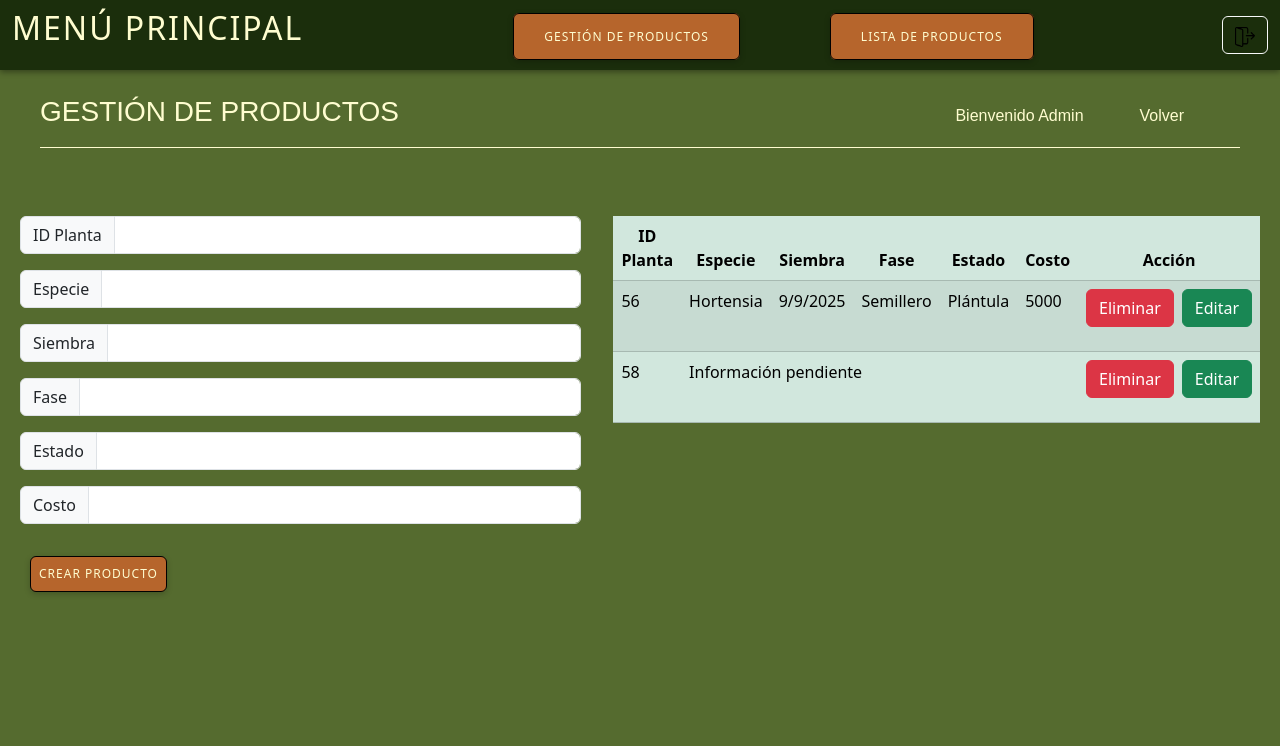
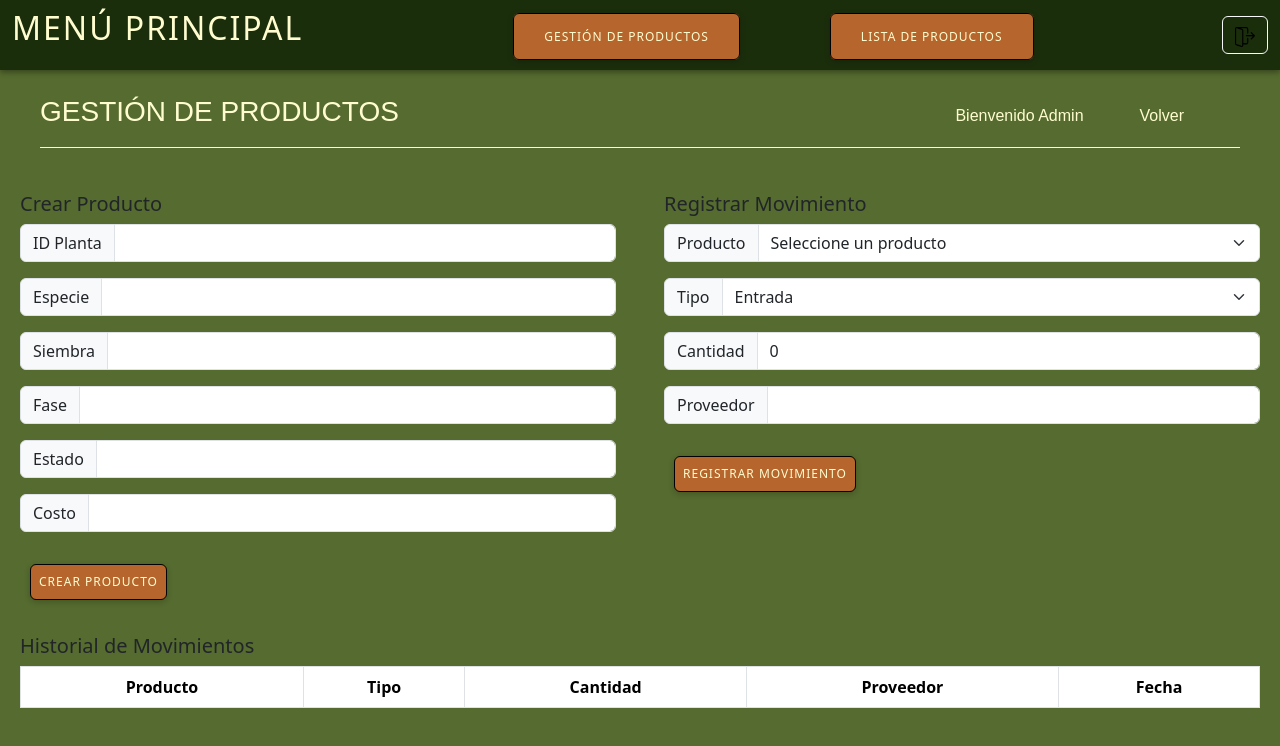
Before and after one commit to Mael22Jimenez/Proyecto-ADSO-POSM, a React (Vite) app: page /home in a window 1280 px wide. Both pictures are taken after a click on the link "GESTIÓN DE PRODUCTOS". Shown: the top 746 px of the page. Built offline with nearby package versions, Linux system fonts and the light colour scheme.

Commit message:
modificaciones al frontend-propuesta 1

```diff
--- a/src/components/gestion_productos.tsx
+++ b/src/components/gestion_productos.tsx
@@ -1,12 +1,75 @@
-import React from 'react';
+import React, { useState } from 'react';
 import './Dashboard.css';
-
 
 interface Props {
   onBack: () => void;
 }
 
 const GestionProductos: React.FC<Props> = ({ onBack }) => {
+  // Lista de productos
+  const [productos, setProductos] = useState([
+    { id: 56, especie: "Hortensia", siembra: "9/9/2025", fase: "Semillero", estado: "Plántula", costo: 5000, stock: 0 },
+    { id: 58, especie: "Orquídea Morada", siembra: "10/9/2025", fase: "Crecimiento", estado: "Saludable", costo: 8000, stock: 0 },
+  ]);
+
+  // Movimientos
+  const [movimientos, setMovimientos] = useState<{producto: number, tipo: string, cantidad: number, proveedor: string, fecha: string}[]>([]);
+
+  // Formularios
+  const [nuevoProducto, setNuevoProducto] = useState({ id: "", especie: "", siembra: "", fase: "", estado: "", costo: "" });
+  const [movimiento, setMovimiento] = useState({ producto: "", tipo: "entrada", cantidad: 0, proveedor: "" });
+
+  // Manejo de cambios
+  const handleProductoChange = (e: React.ChangeEvent<HTMLInputElement>) => {
+    const { id, value } = e.target;
+    setNuevoProducto({ ...nuevoProducto, [id]: value });
+  };
+
+  const handleMovimientoChange = (e: React.ChangeEvent<HTMLInputElement | HTMLSelectElement>) => {
+    const { id, value } = e.target;
+    setMovimiento({ ...movimiento, [id]: value });
+  };
+
+  // Crear producto
+  const crearProducto = () => {
+    if (!nuevoProducto.id || !nuevoProducto.especie) return;
+    const nuevo = {
+      id: parseInt(nuevoProducto.id),
+      especie: nuevoProducto.especie,
+      siembra: nuevoProducto.siembra,
+      fase: nuevoProducto.fase,
+      estado: nuevoProducto.estado,
+      costo: parseInt(nuevoProducto.costo),
+      stock: 0
+    };
+    setProductos([...productos, nuevo]);
+    setNuevoProducto({ id: "", especie: "", siembra: "", fase: "", estado: "", costo: "" });
+  };
+
+  // Registrar movimiento
+  const registrarMovimiento = () => {
+    const productoIndex = productos.findIndex(p => p.id === parseInt(movimiento.producto));
+    if (productoIndex !== -1) {
+      const nuevosProductos = [...productos];
+      if (movimiento.tipo === "entrada") {
+        nuevosProductos[productoIndex].stock += parseInt(movimiento.cantidad.toString());
+      } else {
+        nuevosProductos[productoIndex].stock -= parseInt(movimiento.cantidad.toString());
+      }
+      setProductos(nuevosProductos);
+
+      setMovimientos([...movimientos, {
+        producto: parseInt(movimiento.producto),
+        tipo: movimiento.tipo,
+        cantidad: parseInt(movimiento.cantidad.toString()),
+        proveedor: movimiento.proveedor,
+        fecha: new Date().toLocaleDateString()
+      }]);
+
+      setMovimiento({ producto: "", tipo: "entrada", cantidad: 0, proveedor: "" });
+    }
+  };
+
   return (
     <div>
       <div className="gestion-prod">
@@ -20,86 +83,107 @@ const GestionProductos: React.FC<Props> = ({ onBack }) => {
       </div>
 
       <br />
-      <br />
-      <div className="d-flex justify-content-start align-items-start gap-3">
+      <div className="d-flex justify-content-start align-items-start gap-5">
 
+        {/* Formulario crear producto */}
         <form className="w-50">
+          <h5>Crear Producto</h5>
 
           <div className="input-group mb-3">
-            <span className="input-group-text " id="inputGroup-sizing-default">ID Planta</span>
-            <input type="text" id="id_planta" className="form-control" aria-label="Sizing example input" aria-describedby="inputGroup-sizing-default"/>
+            <span className="input-group-text">ID Planta</span>
+            <input type="text" id="id" className="form-control" value={nuevoProducto.id} onChange={handleProductoChange}/>
           </div>
 
           <div className="input-group mb-3">
-            <span className="input-group-text" id="inputGroup-sizing-default">Especie</span>
-            <input type="text" id="especie" className="form-control" aria-label="Sizing example input" aria-describedby="inputGroup-sizing-default"/>
+            <span className="input-group-text">Especie</span>
+            <input type="text" id="especie" className="form-control" value={nuevoProducto.especie} onChange={handleProductoChange}/>
           </div>
 
           <div className="input-group mb-3">
-            <span className="input-group-text" id="inputGroup-sizing-default">Siembra</span>
-            <input type="text" id="siembra" className="form-control" aria-label="Sizing example input" aria-describedby="inputGroup-sizing-default"/>
+            <span className="input-group-text">Siembra</span>
+            <input type="text" id="siembra" className="form-control" value={nuevoProducto.siembra} onChange={handleProductoChange}/>
           </div>
 
           <div className="input-group mb-3">
-            <span className="input-group-text" id="inputGroup-sizing-default">Fase</span>
-            <input type="text" id="fase" className="form-control" aria-label="Sizing example input" aria-describedby="inputGroup-sizing-default"/>
+            <span className="input-group-text">Fase</span>
+            <input type="text" id="fase" className="form-control" value={nuevoProducto.fase} onChange={handleProductoChange}/>
           </div>
 
           <div className="input-group mb-3">
-            <span className="input-group-text" id="inputGroup-sizing-default">Estado</span>
-            <input type="text" id="estado" className="form-control" aria-label="Sizing example input" aria-describedby="inputGroup-sizing-default"/>
+            <span className="input-group-text">Estado</span>
+            <input type="text" id="estado" className="form-control" value={nuevoProducto.estado} onChange={handleProductoChange}/>
           </div>
 
           <div className="input-group mb-3">
-            <span className="input-group-text" id="inputGroup-sizing-default">Costo</span>
-            <input type="text" id="costo" className="form-control" aria-label="Sizing example input" aria-describedby="inputGroup-sizing-default"/>
+            <span className="input-group-text">Costo</span>
+            <input type="text" id="costo" className="form-control" value={nuevoProducto.costo} onChange={handleProductoChange}/>
           </div>
 
-          <button type="button" className="reusable-button p-2 mt-3">Crear producto</button>
+          <button type="button" className="reusable-button p-2 mt-3" onClick={crearProducto}>Crear producto</button>
         </form>
 
-        <br />
+        {/* Formulario registrar movimiento */}
+        <form className="w-50">
+          <h5>Registrar Movimiento</h5>
+
+          <div className="input-group mb-3">
+            <span className="input-group-text">Producto</span>
+            <select id="producto" className="form-select" value={movimiento.producto} onChange={handleMovimientoChange}>
+              <option value="">Seleccione un producto</option>
+              {productos.map((p) => (
+                <option key={p.id} value={p.id}>{p.especie}</option>
+              ))}
+            </select>
+          </div>
+
+          <div className="input-group mb-3">
+            <span className="input-group-text">Tipo</span>
+            <select id="tipo" className="form-select" value={movimiento.tipo} onChange={handleMovimientoChange}>
+              <option value="entrada">Entrada</option>
+              <option value="salida">Salida</option>
+            </select>
+          </div>
+
+          <div className="input-group mb-3">
+            <span className="input-group-text">Cantidad</span>
+            <input type="number" id="cantidad" className="form-control" value={movimiento.cantidad} onChange={handleMovimientoChange}/>
+          </div>
+
+          <div className="input-group mb-3">
+            <span className="input-group-text">Proveedor</span>
+            <input type="text" id="proveedor" className="form-control" value={movimiento.proveedor} onChange={handleMovimientoChange}/>
+          </div>
+
+          <button type="button" className="reusable-button p-2 mt-3" onClick={registrarMovimiento}>Registrar Movimiento</button>
+        </form>
+      </div>
+
       <br />
 
-        <br />
-        <br />
-
-        <table className="table table-striped table-hover table-success" style={{ width: 500 }}>
+      {/* Historial de movimientos */}
+      <h5>Historial de Movimientos</h5>
+      <table className="table table-bordered table-hover" style={{ width: "100%" }}>
         <thead>
           <tr className="text-center">
-              <th>ID Planta</th>
-              <th>Especie</th>
-              <th>Siembra</th>
-              <th>Fase</th>
-              <th>Estado</th>
-              <th>Costo</th>
-              <th>Acción</th>
+            <th>Producto</th>
+            <th>Tipo</th>
+            <th>Cantidad</th>
+            <th>Proveedor</th>
+            <th>Fecha</th>
           </tr>
         </thead>
         <tbody>
-            <tr>
-              <td>56</td>
-              <td>Hortensia</td>
-              <td>9/9/2025</td>
-              <td>Semillero</td>
-              <td>Plántula</td>
-              <td>5000</td>
-              <td className="d-flex gap-2">
-                <button type="button" className="btn btn-danger mb-3">Eliminar</button>
-                <button type="button" className="btn btn-success mb-3">Editar</button>
-              </td>
+          {movimientos.map((m, index) => (
+            <tr key={index}>
+              <td>{productos.find(p => p.id === m.producto)?.especie}</td>
+              <td>{m.tipo}</td>
+              <td>{m.cantidad}</td>
+              <td>{m.proveedor}</td>
+              <td>{m.fecha}</td>
             </tr>
-            <tr>
-              <td>58</td>
-              <td colSpan={5}>Información pendiente</td>
-              <td className="d-flex gap-2">
-                <button type="button" className="btn btn-danger mb-3">Eliminar</button>
-                <button type="button" className="btn btn-success mb-3">Editar</button>
-              </td>
-            </tr>
+          ))}
         </tbody>
       </table>
-      </div>
     </div>
   );
 };
```
Lines whose indentation alone changed are shown as unchanged.
